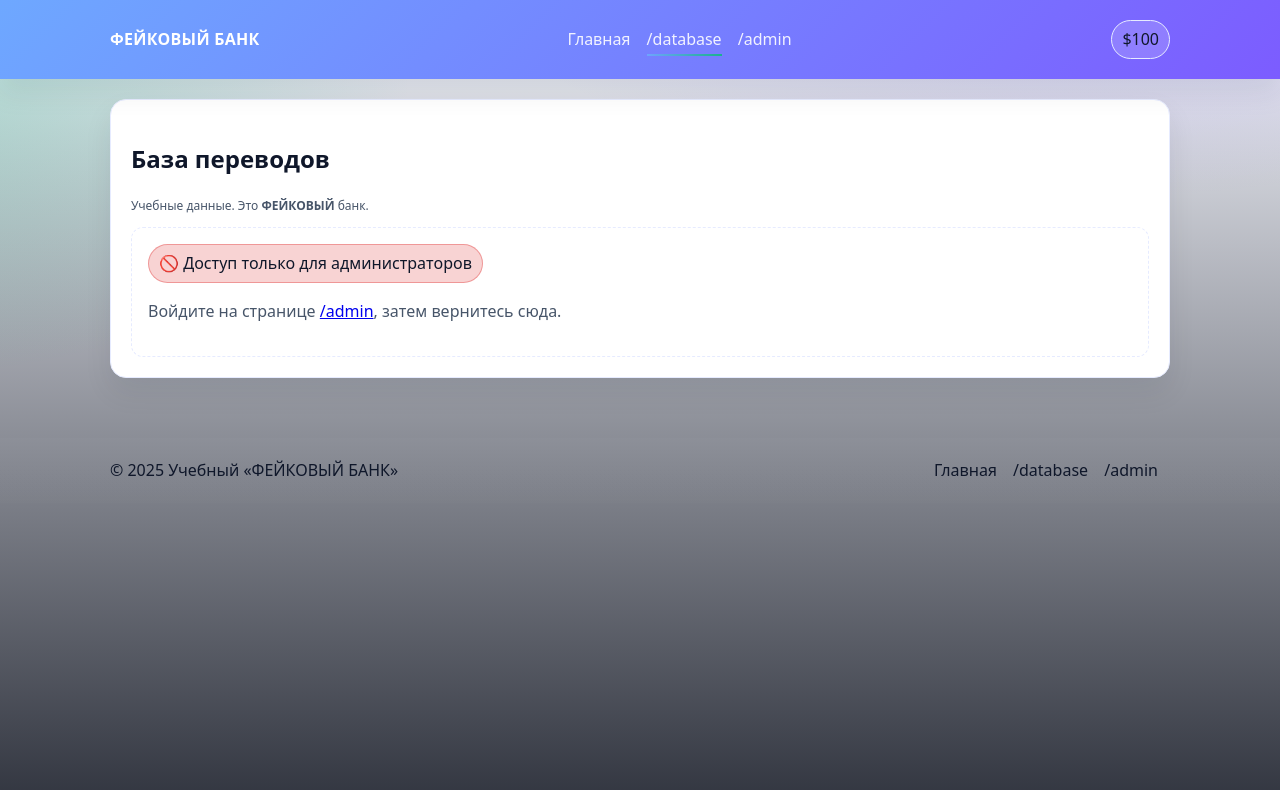
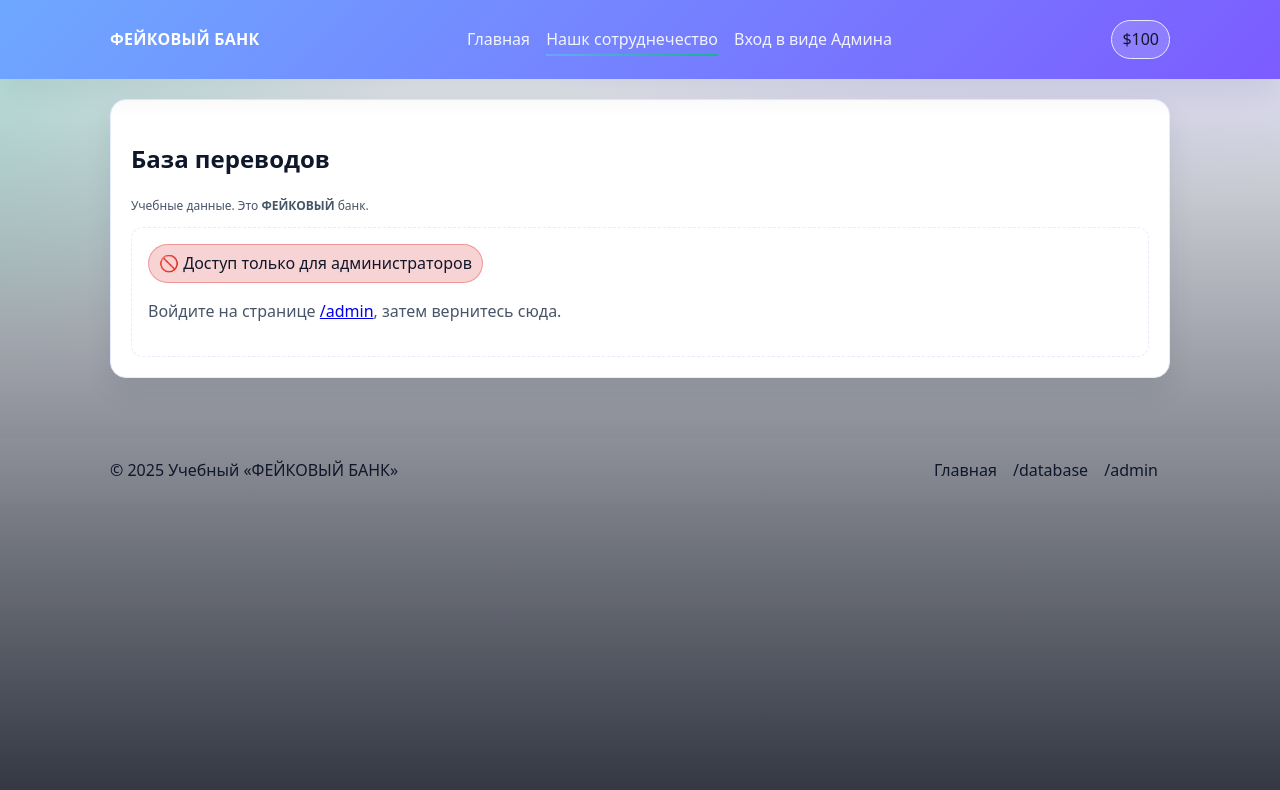
Before and after one commit to WERoooJJ/tryhackthebank, a plain HTML site: page database.html in a window 1280 px wide. Drawn offline with Linux system fonts and the light colour scheme.

Commit message:
Update database.html

```diff
--- a/database.html
+++ b/database.html
@@ -3,7 +3,7 @@
 <head>
   <meta charset="utf-8" />
   <meta name="viewport" content="width=device-width, initial-scale=1" />
-  <title>ФЕЙКОВЫЙ БАНК — Database</title>
+  <title>Не Сбер Банк— Database</title>
   <link rel="stylesheet" href="style.css" />
 </head>
 <body data-page="database">
@@ -13,8 +13,8 @@
       <a class="nav__brand" href="index.html">ФЕЙКОВЫЙ БАНК</a>
       <div class="nav__links">
         <a href="index.html">Главная</a>
-        <a href="database.html" class="active">/database</a>
-        <a href="admin.html">/admin</a>
+        <a href="database.html" class="active">Нашк сотруднечество</a>
+        <a href="admin.html">Вход в виде Админа</a>
       </div>
       <div class="nav__meta">
         <span id="balanceBadge" class="badge"></span>
```
